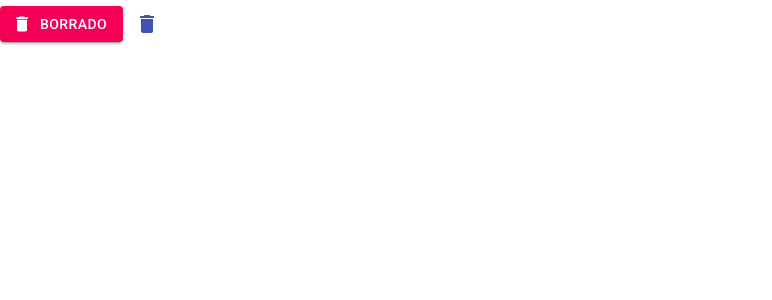
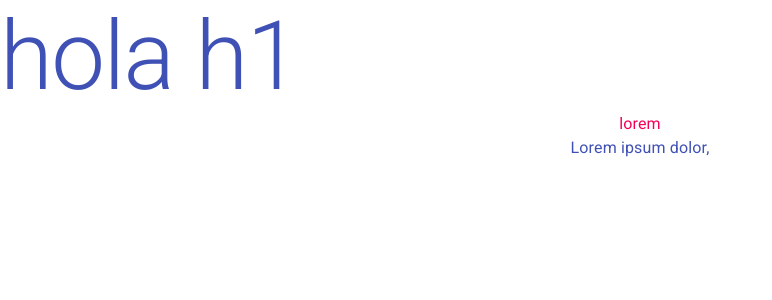
Before and after one commit to satoshi9394/react-firebase, a React (Create React App) app in the folder material-ui/: page / in a window 1280 px wide. Shown: the top 300 px of the page, without its empty margins (0-772 px from the left). Built offline with nearby package versions, Linux system fonts and the light colour scheme.

Commit message:
variante de tipografia

```diff
--- a/material-ui/src/App.jsx
+++ b/material-ui/src/App.jsx
@@ -4,23 +4,25 @@ import React from 'react';
 import {
   Button,
   IconButton,
+  Typography
 } from '@material-ui/core'
 //icons UI
-import {Delete} from '@material-ui/icons'
+import {
+  Delete
+} from '@material-ui/icons'
 
 function App() {
   return (
     <div>
-      <Button
-        variant='contained'
-        color="secondary"
-        startIcon={<Delete/>}
-        >
-        Borrado
-      </Button>
-      <IconButton aria-label="delete">
-        <Delete color='primary'/>
-      </IconButton>
+      <Typography variant="h1" color="primary" >
+        hola h1
+      </Typography>
+      <Typography variant="body1" color="secondary" align='center' >
+        lorem
+      </Typography>
+      <Typography variant="body1" color="primary" align='center'>
+        Lorem ipsum dolor,
+      </Typography>
     </div>
   );
 }
```
